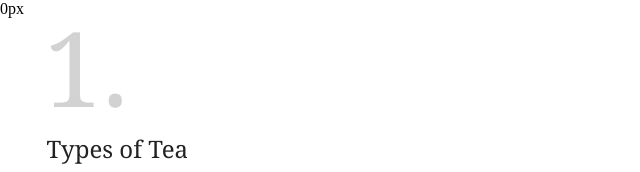
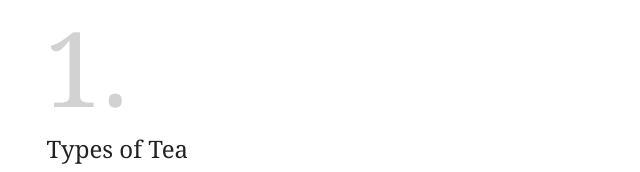
Before and after one commit to Chatchy0330/teeraum, a plain HTML site: page index.html in a window 1280 px wide. Shown: the top 172 px of the page, 0-640 px from the left. Drawn offline with Linux system fonts and the light colour scheme.

Commit message:
こしん

```diff
--- a/index.html
+++ b/index.html
@@ -597,8 +597,6 @@
   <!-- ② メッセージ -->
   <div id="message"></div>
 
-  <!-- ③ スクロール量表示 -->
-  <div id="scrollValue">0px</div>
 
   <!-- ④ 扇アイコン -->
   <div class="fan-container" id="fan">
```
